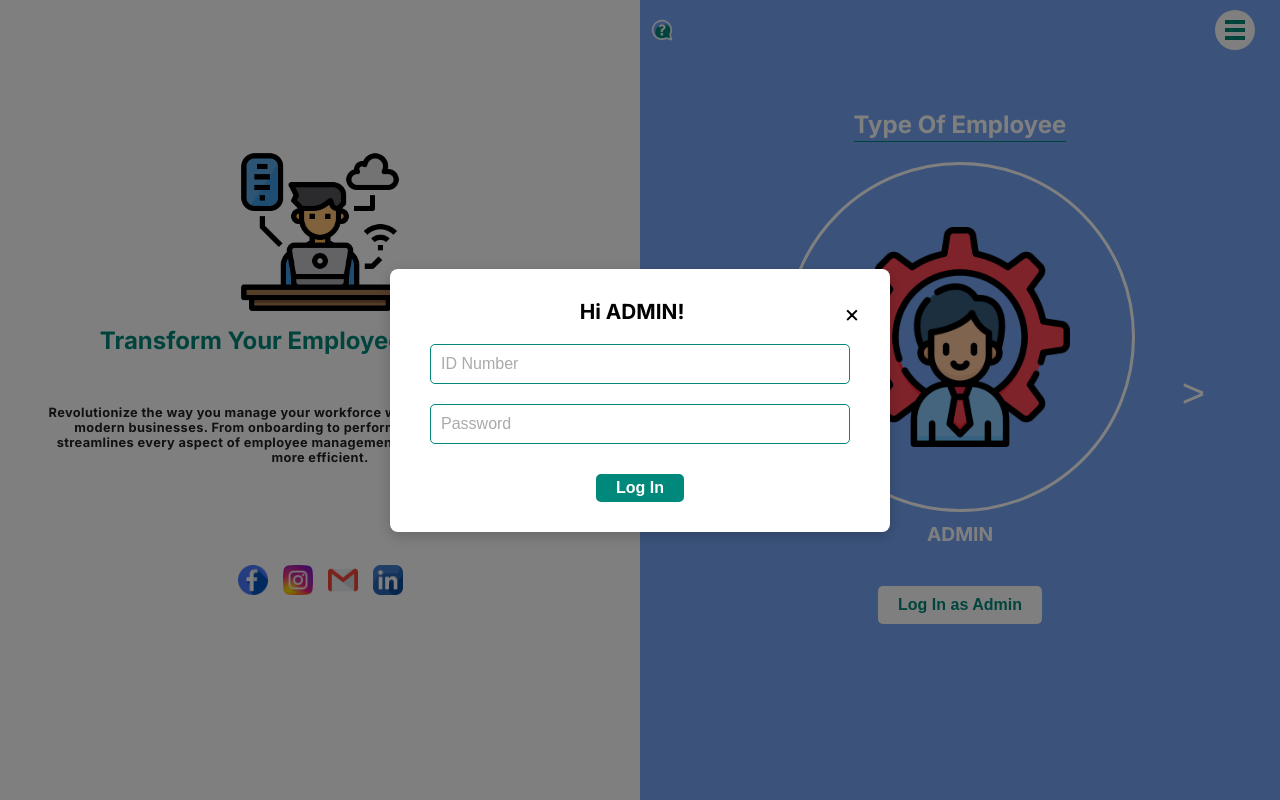
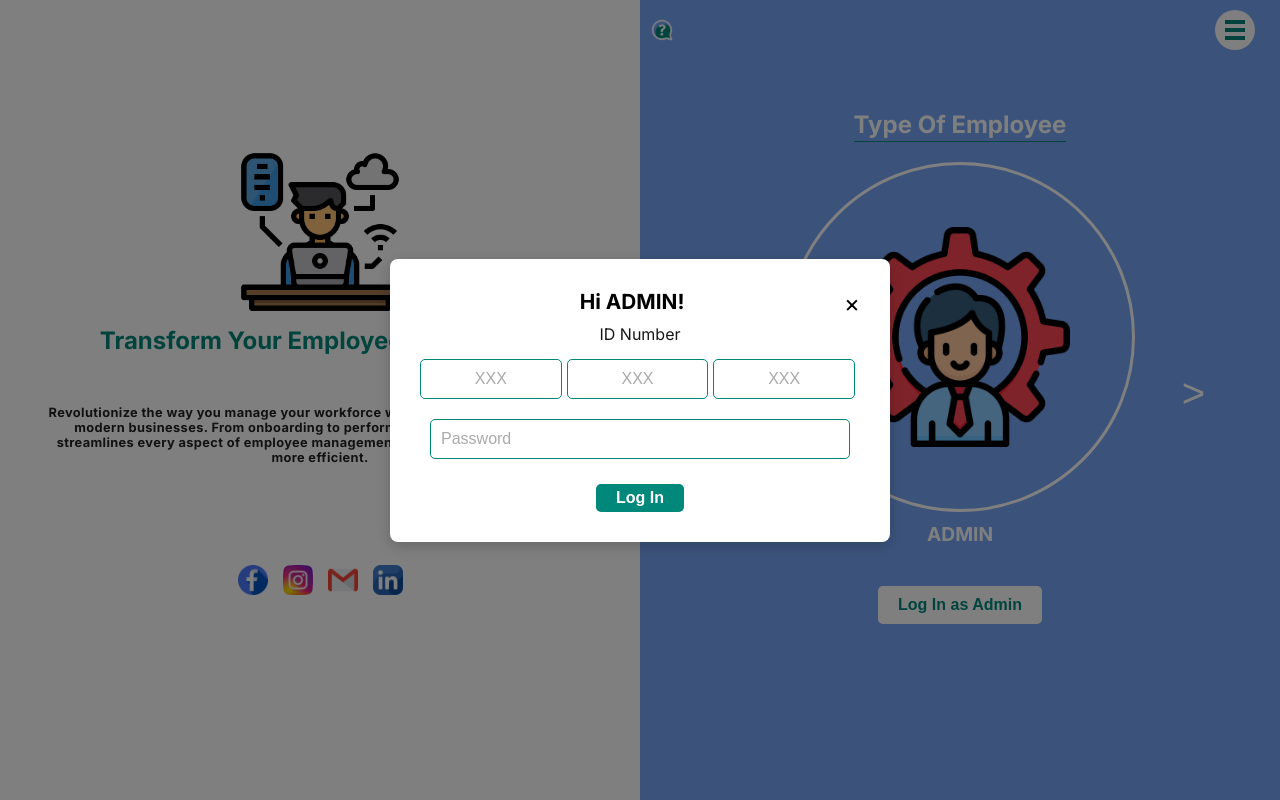
Before and after one commit to JosePanoy/EMS-platform, a React (Vite) app in the folder frontend/: page / in a window 1280 px wide. Both pictures are taken after a click on the button "Log In as Admin". Built offline with nearby package versions, Linux system fonts and the light colour scheme.

Commit message:
added log in feature progress 30%

```diff
--- a/frontend/src/assets/css/employee-slider.css
+++ b/frontend/src/assets/css/employee-slider.css
@@ -104,7 +104,6 @@
     background-color: #dbdbdb;
 }
 
-
 .unique-modal-login-container {
     position: fixed;
     top: 0;
@@ -135,14 +134,13 @@
 .unique-modal-content input {
     width: calc(100% - 20px);
     padding: 10px;
-    margin: 10px 0;
+    margin: 5px 0;
     border: 1px solid #00887a;
     border-radius: 5px;
     font-size: 16px;
     color: #333;
     outline: none;
     transition: border-color 0.3s;
-    margin-top: 10px;
 }
 
 .unique-modal-content input::placeholder {
@@ -150,6 +148,40 @@
 }
 
 .unique-modal-content input:focus {
+    border-color: #007060;
+}
+
+
+.id-label {
+    font-size: 1rem;
+    color: #171717;
+    margin-bottom: 5px;
+    text-align: left;
+}
+
+.id-input-container {
+    display: flex;
+    align-items: center;
+    justify-content: center;
+    margin: 10px 0;
+}
+
+
+.id-input {
+    width: 40px;
+    padding: 10px;
+    margin: 0 5px;
+    border: 1px solid #00887a;
+    border-radius: 5px;
+    font-size: 16px;
+    color: #333;
+    text-align: center;
+    outline: none;
+    transition: border-color 0.3s;
+    margin-right: 5px;
+}
+
+.id-input:focus {
     border-color: #007060;
 }
 
@@ -171,7 +203,7 @@
     transform: translateY(-2px);
 }
 
-.unique-modal-content h2{
+.unique-modal-content h2 {
     margin-bottom: 10px;
     font-size: 1.3rem;
 }
--- a/frontend/src/components/employee-slider-option.jsx
+++ b/frontend/src/components/employee-slider-option.jsx
@@ -1,4 +1,4 @@
-import { useState } from "react";
+import { useState, useRef } from "react";
 import "../assets/css/employee-slider.css";
 import AdminLogo from "../assets/img/admin.png";
 import EmployeeLogo from "../assets/img/employee.png";
@@ -6,6 +6,8 @@ import EmployeeLogo from "../assets/img/employee.png";
 function EmployeeSlider() {
     const [current, setCurrent] = useState(0);
     const [isModalOpen, setIsModalOpen] = useState(false);
+    const [idNum, setIdNum] = useState(["", "", ""]);
+    const inputRefs = useRef([useRef(null), useRef(null), useRef(null)]);
 
     const handlePrev = () => {
         setCurrent(current === 0 ? 1 : 0);
@@ -26,6 +28,18 @@ function EmployeeSlider() {
 
     const closeModal = () => {
         setIsModalOpen(false);
+        setIdNum(["", "", ""]);
+    };
+
+    const handleIdChange = (index, value) => {
+        const newIdNum = [...idNum];
+        const numericValue = value.replace(/[^0-9]/g, "");
+        newIdNum[index] = numericValue;
+        setIdNum(newIdNum);
+
+        if (numericValue.length === 3 && index < idNum.length - 1) {
+            inputRefs.current[index + 1].current.focus();
+        }
     };
 
     return (
@@ -53,12 +67,26 @@ function EmployeeSlider() {
                     <div className="unique-modal-content">
                         <span className="unique-close" onClick={closeModal}>&times;</span>
                         <h2>{`Hi ${options[current].label}!`}</h2>
-        <input type="text" placeholder="ID Number" />
+                        <label className="id-label">ID Number</label>
+                        <div className="id-input-container">
+                            {idNum.map((segment, index) => (
+                                <input
+                                    key={index}
+                                    type="text"
+                                    placeholder="XXX"
+                                    maxLength={3}
+                                    value={segment}
+                                    onChange={(e) => handleIdChange(index, e.target.value)}
+                                    ref={inputRefs.current[index]}
+                                    className="id-input"
+                                    style={{ marginRight: '5px' }}
+                                />
+                            ))}
+                        </div>
                         <input type="password" placeholder="Password" />
                         <button className="unique-modal-login">Log In</button>
                     </div>
                 </div>
-
             )}
         </div>
     );
```
Also changed, not shown: frontend/src/components/admin-dashboard.jsx (added, +13 -0 lines), frontend/src/components/employee-dashboard.jsx (added, +13 -0 lines). Lines whose indentation alone changed are shown as unchanged.
